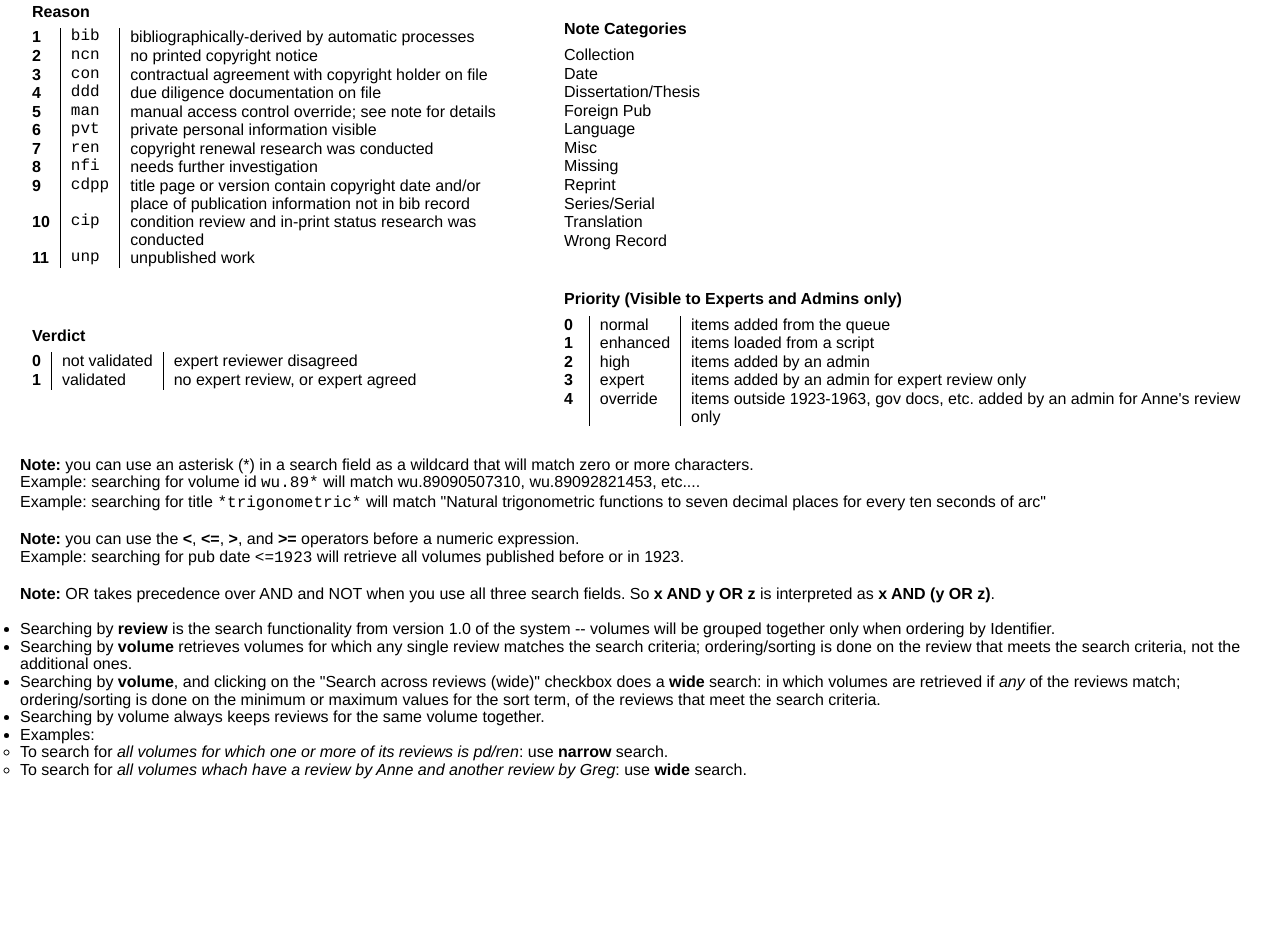
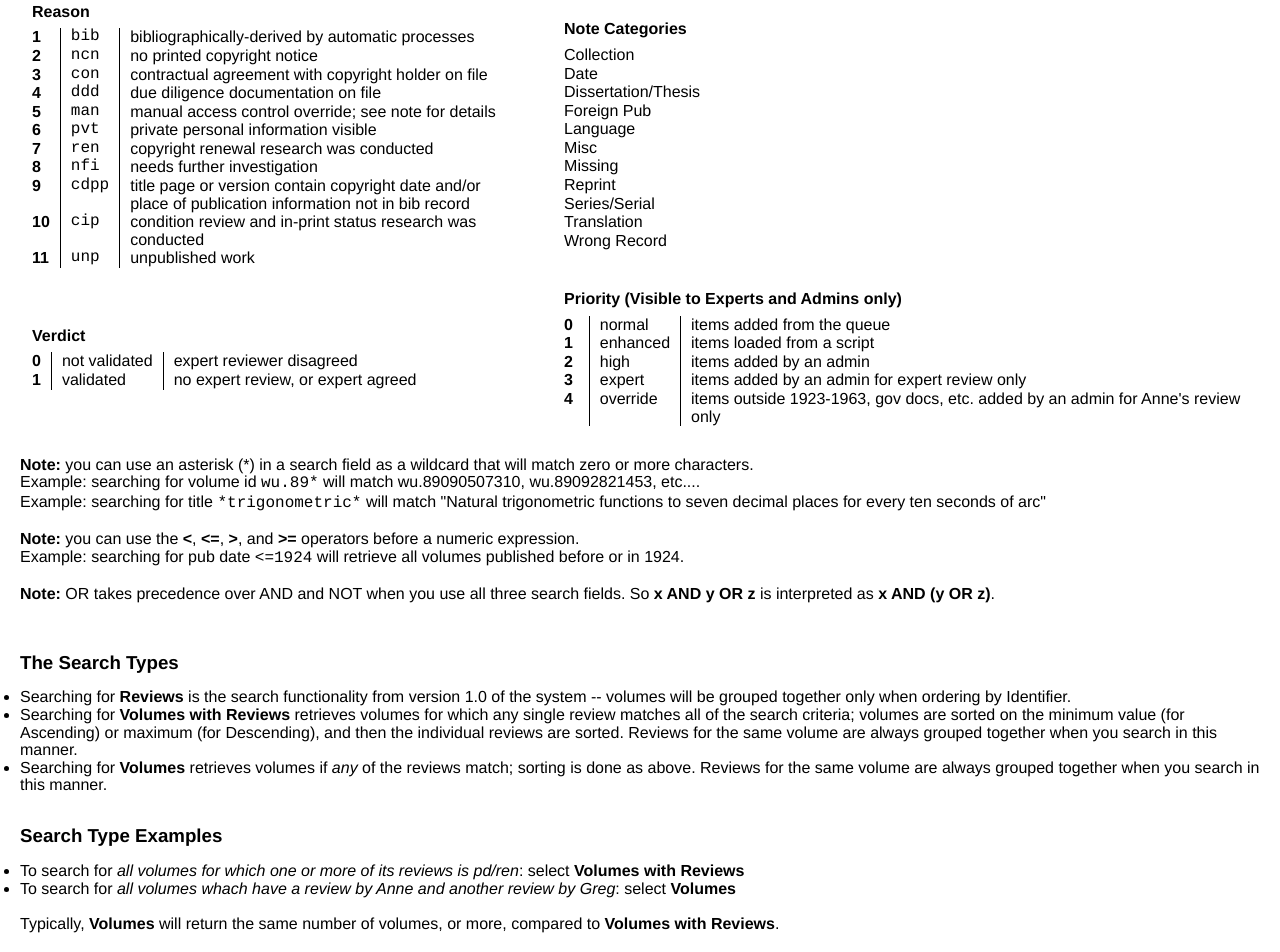
Before and after one commit to hathitrust/crms, a plain HTML site: page web/c/crms/keys.html in a window 1280 px wide. Shown: the part 444-1396 px from the top of the page. Before the commit the page ends 1242 px from the top, so only its background shows below. Drawn offline with Linux system fonts and the light colour scheme.

Commit message:
Updated documentation on new search tyle nomenclature.

```diff
--- a/web/c/crms/keys.html
+++ b/web/c/crms/keys.html
@@ -140,27 +140,28 @@ Example: searching for volume id <code>wu.89*</code> will match wu.89090507310,
 Example: searching for title <code>*trigonometric*</code> will match "Natural trigonometric functions to seven decimal places for every ten seconds of arc"
 </p><br/>
 <p><b>Note:</b> you can use the <b>&lt;</b>, <b>&lt;=</b>, <b>&gt;</b>, and <b>&gt;=</b> operators before a numeric expression.<br/>
-Example: searching for pub date <code>&lt;=1923</code> will retrieve all volumes published before or in 1923.<br/>
+Example: searching for pub date <code>&lt;=1924</code> will retrieve all volumes published before or in 1924.<br/>
 </p><br/>
 <p><b>Note:</b> OR takes precedence over AND and NOT when you use all three search fields. So <b>x AND y OR z</b> is interpreted as
 <b>x AND (y OR z)</b>.</p><br/>
 
+<br/><h3>The Search Types</h3>
 <ul>
-<li>Searching by <b>review</b> is the search functionality from version 1.0 of the system -- volumes will be grouped together only when ordering
+<li>Searching for <b>Reviews</b> is the search functionality from version 1.0 of the system -- volumes will be grouped together only when ordering
 by Identifier.</li>
-<li>Searching by <b>volume</b> retrieves volumes for which any single review matches the search criteria;
-ordering/sorting is done on the review that meets the search criteria, not the additional ones.</li>
-<li>Searching by <b>volume</b>, and clicking on the "Search across reviews (wide)" checkbox does a <b>wide</b> search:
-in which volumes are retrieved if <i>any</i> of the reviews match;
-ordering/sorting is done on the minimum or maximum values for the sort term, of the reviews that meet the search criteria.</li>
-<li>Searching by volume always keeps reviews for the same volume together.</li>
-<li>Examples:
-  <ul>
-  <li>To search for <i>all volumes for which one or more of its reviews is pd/ren</i>: use <b>narrow</b> search.</li>
-  <li>To search for <i>all volumes whach have a review by Anne and another review by Greg</i>: use <b>wide</b> search.</li>
-  </ul>
-</li>
+<li>Searching for <b>Volumes with Reviews</b> retrieves volumes for which any single review matches all of the search criteria;
+volumes are sorted on the minimum value (for Ascending) or maximum (for Descending), and then the individual
+reviews are sorted. Reviews for the same volume are always grouped together when you search in this manner.</li>
+<li>Searching for <b>Volumes</b> retrieves volumes if <i>any</i> of the reviews match; sorting is done as above.
+Reviews for the same volume are always grouped together when you search in this manner.</li>
 </ul>
+
+<br/><h3>Search Type Examples</h3>
+<ul>
+<li>To search for <i>all volumes for which one or more of its reviews is pd/ren</i>: select <b>Volumes with Reviews</b></li>
+<li>To search for <i>all volumes whach have a review by Anne and another review by Greg</i>: select <b>Volumes</b></li>
+</ul>
+<br/>Typically, <b>Volumes</b> will return the same number of volumes, or more, compared to <b>Volumes with Reviews</b>.
 </div>
 </body>
 </html>
```
